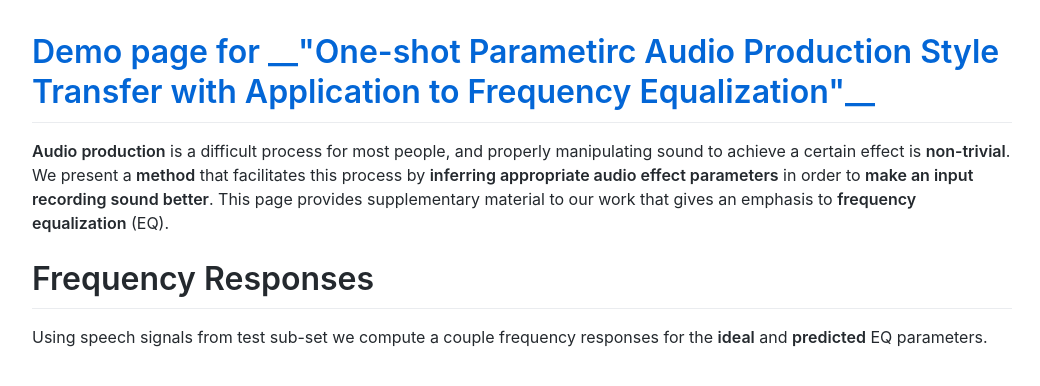
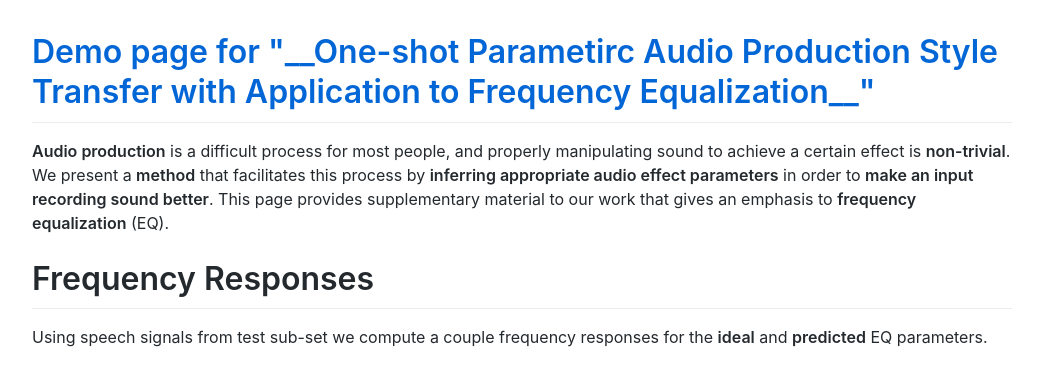
Before and after one commit to Js-Mim/sp-demo, a Jekyll site: the page built from index.md, in a window 1280 px wide. Shown: the top 386 px of the page, without its empty margins (118-1158 px from the left). Built offline with Jekyll 4.4.1, drawn with Linux system fonts in a browser that asks for light colours; comment, search, counter and statistics services are not loaded.

```diff
--- a/_config.yml
+++ b/_config.yml
@@ -7,4 +7,4 @@ sass:
 
 theme: jekyll-theme-primer
 
-title: Demo page for __"One-shot Parametirc Audio Production Style Transfer with Application to Frequency Equalization"__
+title: Demo page for "__One-shot Parametirc Audio Production Style Transfer with Application to Frequency Equalization__"
```
